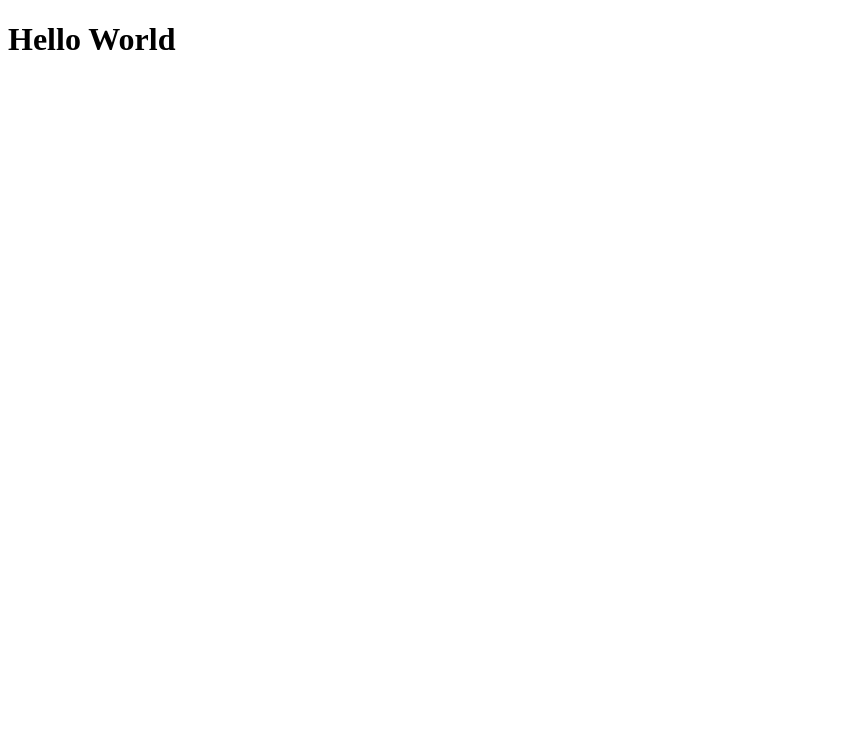
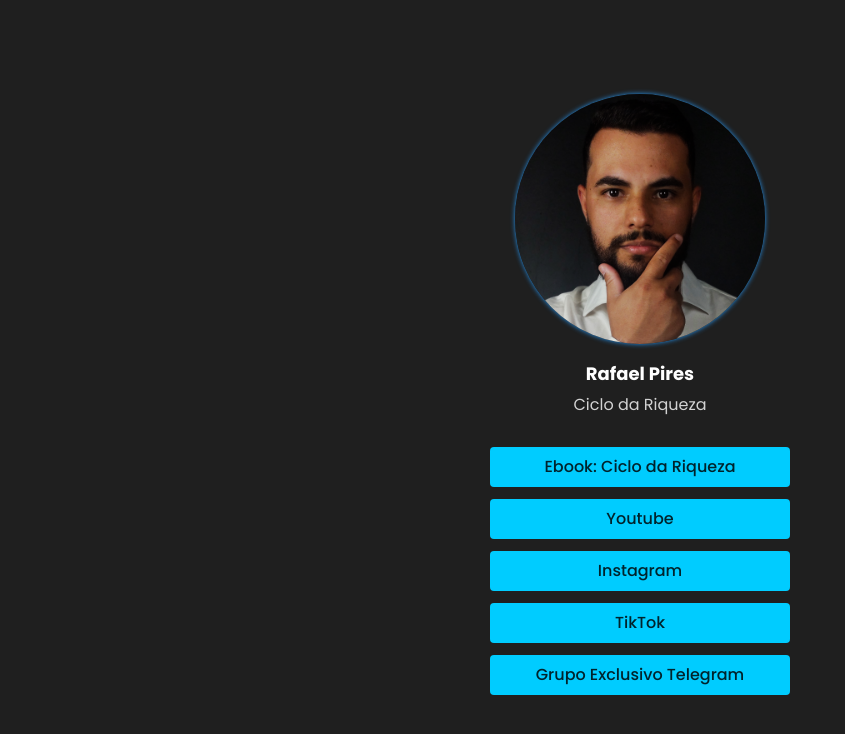
Before and after one commit to RafaelPires2/portfolio-tree, a React (Vite) app: page / in a window 1280 px wide. Shown: the top 734 px of the page, without its empty margins (0-845 px from the left). Built offline with nearby package versions, Linux system fonts and the light colour scheme.

Commit message:
components post, user css

```diff
--- a/index.html
+++ b/index.html
@@ -2,9 +2,14 @@
 <html lang="en">
   <head>
     <meta charset="UTF-8" />
+    <link rel="preconnect" href="https://fonts.googleapis.com" />
+    <link rel="preconnect" href="https://fonts.gstatic.com" crossorigin />
+
     <link rel="icon" type="image/svg+xml" href="/vite.svg" />
     <meta name="viewport" content="width=device-width, initial-scale=1.0" />
-    <title>Vite + React</title>
+    <link href="https://fonts.googleapis.com/css2?family=Poppins:wght@400;500;600;700;900&display=swap" rel="stylesheet" />
+
+    <title>Rafael Pires</title>
   </head>
   <body>
     <div id="root"></div>
--- a/src/App.jsx
+++ b/src/App.jsx
@@ -1,8 +1,19 @@
+import global from './global.module.css'
+import { User } from './components/perfil/User'
+import { Post } from './components/posts/Post'
+
 export function App() {
 
   return (
     <>
-    <h1>Hello World</h1>
+    <div className={global.wrapper}>
+    <User />
+    <Post titulo="Ebook: Ciclo da Riqueza" link="https://www.missaocactus.com.br"/>
+    <Post titulo="Youtube" link="https://www.missaocactus.com.br"/>
+    <Post titulo="Instagram" link="https://www.missaocactus.com.br"/>
+    <Post titulo="TikTok" link="https://www.missaocactus.com.br"/>
+    <Post titulo="Grupo Exclusivo Telegram" link="https://www.missaocactus.com.br"/>
+    </div>
     </>
   )
 }
--- /dev/null
+++ b/src/components/perfil/User.jsx
@@ -0,0 +1,11 @@
+import styles from './User.module.css';
+
+export function User() {
+    return (
+        <>
+            <img className={styles.user} src='./src/assets/rafaelpires-perfil.png' />
+            <h2 className={styles.title}>Rafael Pires</h2>
+            <p className={styles.subtitle}>Ciclo da Riqueza</p>
+        </>
+    )
+}
--- /dev/null
+++ b/src/components/perfil/User.module.css
@@ -0,0 +1,20 @@
+.user{
+    width: 25rem;
+    height: 25rem;
+
+    border-radius: 50%;
+    box-shadow: 0 0 5px rgb(36, 151, 245);
+
+    margin-bottom: 1.6rem;
+}
+.title {
+    color: white;
+    font-size: 1.8rem;
+    margin-bottom: .5rem;
+}
+.subtitle {
+    color: white;
+    font-size: 1.6rem;
+    opacity: .8;
+    margin-bottom: 3rem;
+}
--- /dev/null
+++ b/src/components/posts/Post.jsx
@@ -0,0 +1,12 @@
+import styles from './Post.module.css';
+
+export function Post({titulo, link}) {
+    return (
+        <>
+            <a href={link}
+               className={styles.btnPost}
+               target="_blank"
+            >{titulo}</a>
+        </>
+    )
+}
--- /dev/null
+++ b/src/components/posts/Post.module.css
@@ -0,0 +1,24 @@
+.btnPost {
+    width: 30rem;
+    height: 4rem;
+
+
+    border-radius: 4px;
+
+    background-color: rgb(0, 204, 255);
+    font-size: 1.6rem;
+    font-weight: 500;
+    color: rgba(0, 0, 0, 0.829);
+
+    display: flex;
+    justify-content: center;
+    align-items: center;
+
+    margin-bottom: 1.2rem;
+}
+
+.btnPost:hover {
+    box-shadow: 0 0 10px rgb(36, 151, 245);
+    color: rgb(0, 0, 0);
+
+}
--- /dev/null
+++ b/src/global.module.css
@@ -0,0 +1,28 @@
+:root {
+    font-size: 62.5%;
+}
+
+* {
+    margin: 0;
+    padding: 0;
+    box-sizing: border-box;
+}
+body {
+    font-family: 'Poppins', sans-serif;
+
+}
+.wrapper {
+    display: flex;
+    flex-direction: column;
+    justify-content: center;
+    align-items: center;
+
+    width: 100vw;
+    height: 100vh;
+
+    background: rgb(31, 31, 31);
+
+}
+a, button, input {
+    text-decoration: none;
+}
```
Also changed, not shown: src/assets/rafaelpires-perfil.png (added).
